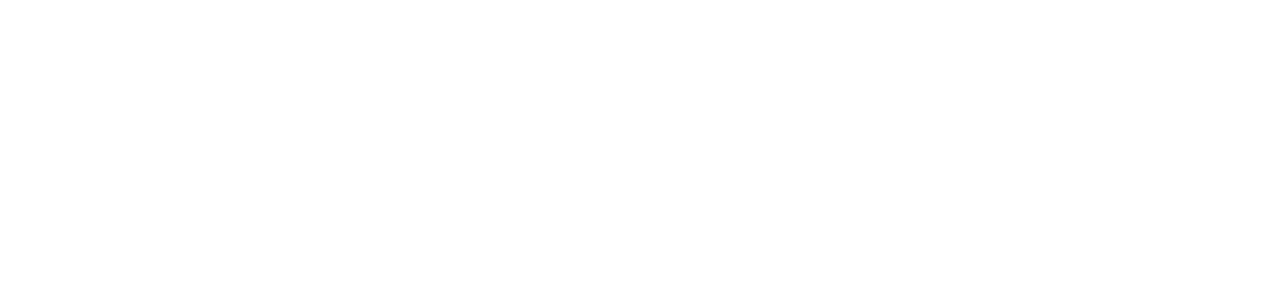
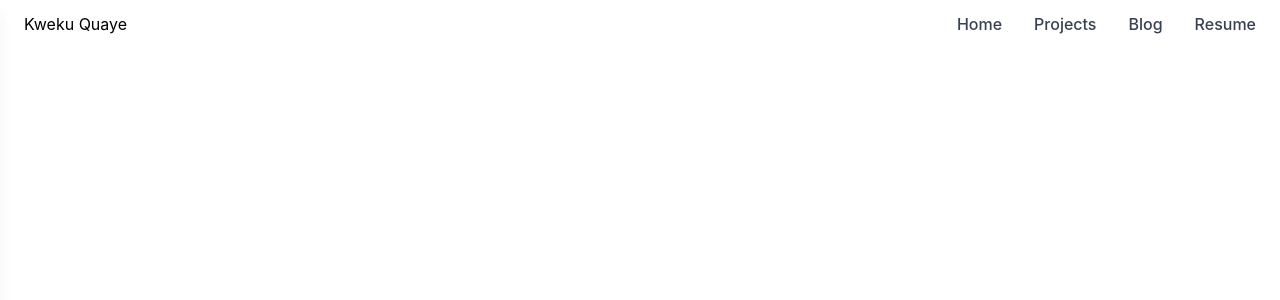
Before and after one commit to kaidoverse/portfolio, a React app: page / in a window 1280 px wide. Shown: the top 300 px of the page. Built offline with nearby package versions, Linux system fonts and the light colour scheme; the HTML template or start-up script is replaced by a standard one.

Commit message:
set up basic page routing

```diff
--- a/src/App.jsx
+++ b/src/App.jsx
@@ -1,10 +1,10 @@
 import React from 'react'
-// import { BrowserRouter, Route, Routes } from 'react-router-dom'
-// import UserLayout from './component/layout/UserLayout'
-// import About from './pages/About'
-// import Contact from './pages/Contact'
-// import Home from './pages/Home'
-// import Services from './pages/Services'
+import { BrowserRouter, Route, Routes } from 'react-router-dom'
+import Home from './pages/Home'
+import Projects from './pages/Projects'
+import Blog from './pages/Blog'
+import Resume from './pages/Resume'
+
 
 // import { Toaster } from "sonner"
 
@@ -12,16 +12,15 @@
 const App = () => {
   return (
     <div className='w-full overflow-x-hidden'>
-      {/* <BrowserRouter>
+      <BrowserRouter>
         <Routes>
-          <Route path='/' element={<UserLayout />}>
-            <Route index element={<Home />} />
-            <Route path='about' element={<About />} />
-            <Route path='services' element={<Services />} />
-            <Route path='contact' element={<Contact />} />
-          </Route>
+          <Route path='/' element={<Home />} />
+
+          <Route path='projects' element={<Projects />} />
+          <Route path='blog' element={<Blog />} />
+          <Route path='resume' element={<Resume />} />
         </Routes>
-      </BrowserRouter> */}
+      </BrowserRouter>
     </div>
   )
 }
--- a/src/pages/Home.jsx
+++ b/src/pages/Home.jsx
@@ -1,8 +1,11 @@
 import React from 'react'
+import Navigation from "../components/layout/Navigation";
 
 const Home = () => {
     return (
-        <div>Home</div>
+        <div>
+            <Navigation />
+        </div>
     )
 }
 
```
Also changed, not shown: package.json (+4 -10 lines), 1 other file (tests, documents, lock files or other folders).
